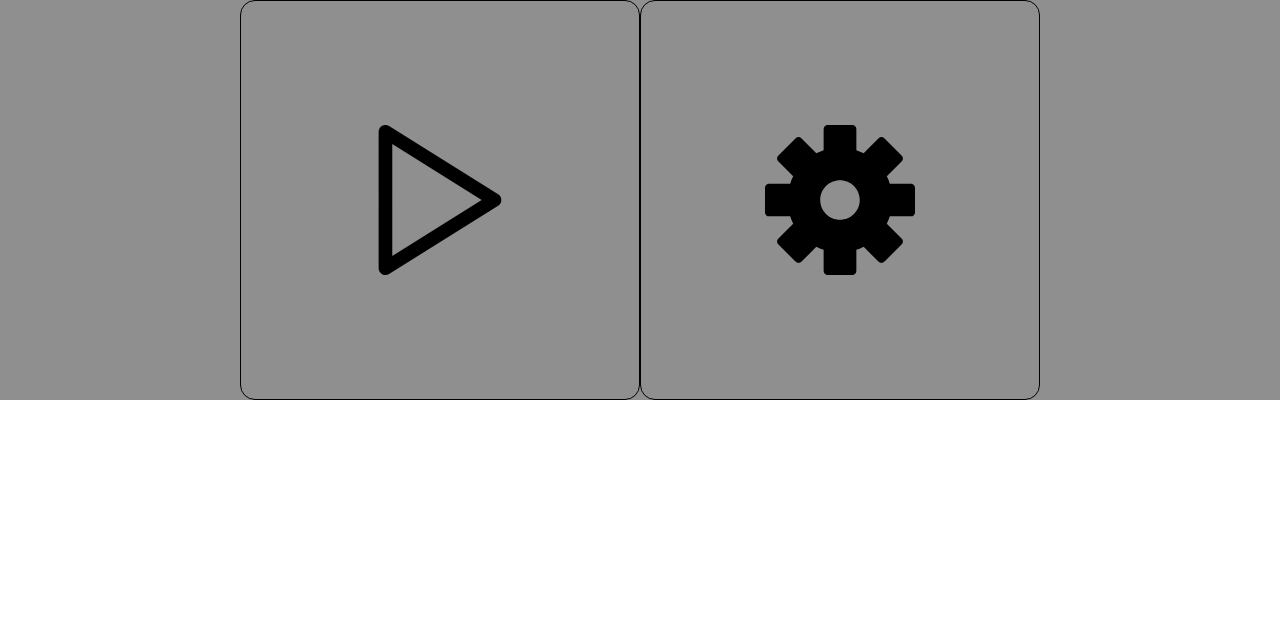
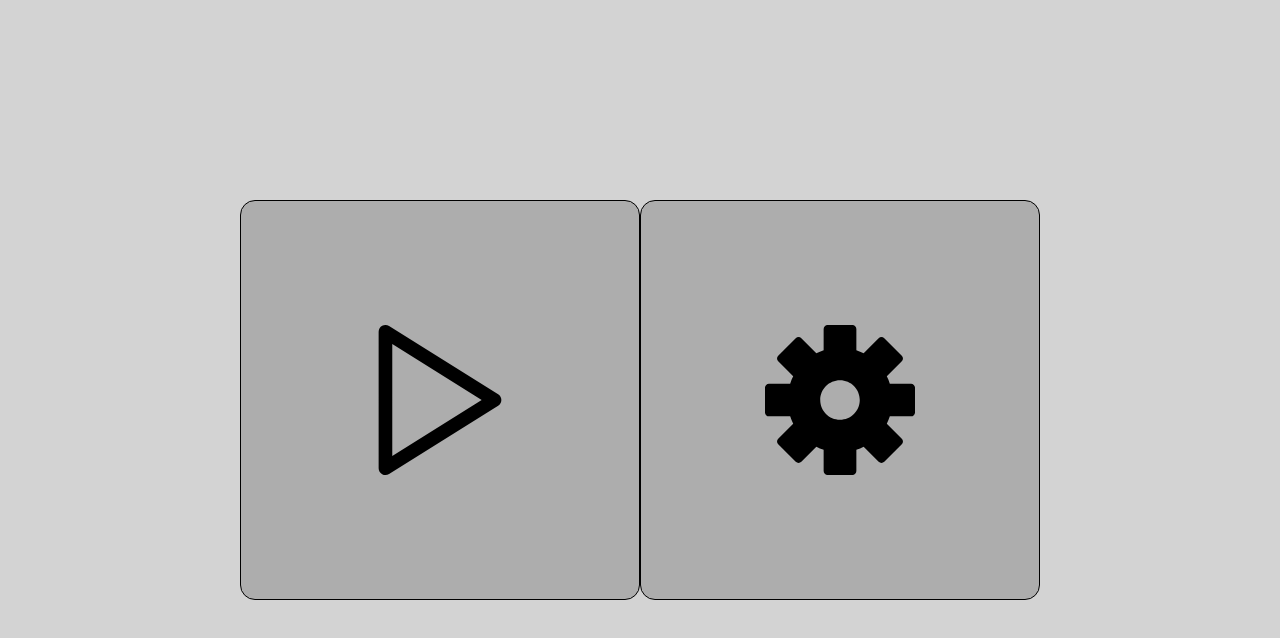
Before and after one commit to kiruxaspb/Vue3-Learning, a Vue app in the folder Task2/vue/: page / in a window 1280 px wide. Shown: the top 638 px of the page. Built offline with nearby package versions, Linux system fonts and the light colour scheme; the HTML template or start-up script is replaced by a standard one.

Commit message:
theme & fonts done

```diff
--- a/Task2/vue/src/App.vue
+++ b/Task2/vue/src/App.vue
@@ -21,7 +21,7 @@ export default {
 }
 </script>
 
-<style scoped>
+<style>
 :root {
   --main-background-color: rgb(211, 211, 211);
   --main-hover-background-color: rgb(171, 171, 171);
@@ -39,6 +39,7 @@ body {
 }
 
 * {
+  font-family: var(--theme-font-family);
   box-sizing: border-box;
   margin: 0;
   padding: 0;
--- a/Task2/vue/src/components/HomePage.vue
+++ b/Task2/vue/src/components/HomePage.vue
@@ -34,26 +34,10 @@ export default {
 </script>
 
 <style>
-html, body {
-  width: 100%;
-  height: 100%;
-  overflow: hidden;
-}
-
-body {
-  overflow: auto;
-}
-
-* {
-  box-sizing: border-box;
-  margin: 0;
-  padding: 0;
-}
-
 :root {
   --theme-background-color: rgb(173, 173, 173);
   --theme-background-hover-color: rgb(143, 143, 143);
-  --theme-font-family: 'Arial';
+  --theme-font-family: 'Montserrat', sans-serif;
 }
 
 .home-component {
@@ -62,12 +46,6 @@ body {
   display: flex;
   justify-content: center;
   align-items: center;
-  background: var(--theme-background-color);
-  font-family: var(--theme-font-family);
-}
-
-.home-component:hover {
-  background: var(--theme-background-hover-color);
 }
 
 .applications-holder {
@@ -76,40 +54,30 @@ body {
   flex-wrap: wrap;
 }
 
-.default {
-  background: var(--theme-background-color);
-}
-
 .blue {
   --theme-background-color: rgb(118, 118, 255);
-}
-
-.blue:hover {
-  --theme-background-hover-color: rgb(85, 85, 255);
+  --theme-background-hover-color: rgb(75, 75, 255);
 }
 
 .orange {
   --theme-background-color: rgb(255, 179, 79);
-}
-
-.orange:hover {
-  --theme-background-hover-color: rgb(255, 161, 37);
+  --theme-background-hover-color: rgb(255, 151, 14);
 }
 
 .purple {
   --theme-background-color: rgb(238, 74, 197);
+  --theme-background-hover-color: rgb(255, 6, 193);
 }
 
-.purple:hover {
-  --theme-background-hover-color: rgb(171, 54, 142);
+.default {
+  --theme-font-family: 'Montserrat', sans-serif;
 }
 
 .consolas {
-  --theme-font-family: 'Consolas';
+  --theme-font-family: 'Consolas', sans-serif;
 }
 
 .trebuchet {
-  --theme-font-family: 'Trebuchet MS';
+  --theme-font-family: 'Trebuchet MS', sans-serif;
 }
-
 </style>
--- a/Task2/vue/src/components/apps/FirstApp.vue
+++ b/Task2/vue/src/components/apps/FirstApp.vue
@@ -120,6 +120,12 @@ export default {
   border: 1px solid black;
   width: 400px;
   height: 400px;
+  background: var(--theme-background-color);
+  font-family: var(--theme-font-family);
+}
+
+.first-app-holder-container:hover {
+  background: var(--theme-background-hover-color);
 }
 
 .go-back-btn {
--- a/Task2/vue/src/components/apps/SecondApp.vue
+++ b/Task2/vue/src/components/apps/SecondApp.vue
@@ -35,7 +35,15 @@
     border: 1px solid black;
     width: 400px;
     height: 400px;
+    background: var(--theme-background-color);
+    font-family: var(--theme-font-family);
   }
+
+  .second-app-holder-container:hover {
+    background: var(--theme-background-hover-color);
+  }
+
+
 
   .go-back-btn {
     z-index: 1;
--- a/Task2/vue/src/components/center-menu/PlayComponent.vue
+++ b/Task2/vue/src/components/center-menu/PlayComponent.vue
@@ -37,10 +37,13 @@ export default {
   height: 400px;
   border-radius: 15px;
   border: 1px solid black;
+  background: var(--theme-background-color);
+  font-family: var(--theme-font-family);
 }
 
 .play-holder-container:hover {
   border: 1px solid black;
+  background: var(--theme-background-hover-color);
 }
 .play-container {
   width: 150px;
--- a/Task2/vue/src/components/center-menu/SettingApp.vue
+++ b/Task2/vue/src/components/center-menu/SettingApp.vue
@@ -17,7 +17,7 @@
         <option selected :value="color" v-for="(color, index) in getСolorsFromCustomColorsList()" :key="index">{{ index }}</option>
       </select>
       <p>Fonts:</p>
-      <select name="select" v-model="selectedAppFont" @change="setAppFont">
+      <select name="select" v-model="selectedAppFont" @change="setAppFontTheme">
         <option selected :value="font" v-for="(font, index) in getFontsFromCustomFontsList()" :key="index">{{ index }}</option>
       </select>
     </div>
@@ -52,7 +52,7 @@ export default {
       this.setAppThemeColor(this.selectedAppThemeColor);
     },
 
-    setAppFont() {
+    setAppFontTheme() {
       this.setAppFont(this.selectedAppFont);
     }
   },
@@ -81,6 +81,12 @@ select {
   height: 400px;
   border-radius: 10px;
   border: 1px solid black;
+  background: var(--theme-background-color);
+  font-family: var(--theme-font-family);
+}
+
+.setting-holder-container:hover {
+  background: var(--theme-background-hover-color);
 }
 
 .select-holder-container {
--- a/Task2/vue/src/components/center-menu/SettingsComponent.vue
+++ b/Task2/vue/src/components/center-menu/SettingsComponent.vue
@@ -36,12 +36,13 @@ export default {
   width: 400px;
   height: 400px;
   border-radius: 15px;
-  background: var(--settings-backgroud-color);
+  background: var(--theme-background-color);
   border: 1px solid black;
+  font-family: var(--theme-font-family);
 }
 
 .settings-holder-container:hover {
-  background: var(--settings-hover-backgroud-color);
+  background: var(--theme-background-hover-color);
   border: 1px solid black;
 }
 
--- a/Task2/vue/src/data/components/appFonts.json
+++ b/Task2/vue/src/data/components/appFonts.json
@@ -1,5 +1,5 @@
 {
-  "DefaultFont": "default-font",
+  "DefaultFont": "defaultFont",
   "customFonts": {
     "Consolas": "consolas",
     "Trebuchet MS": "trebuchet"
```
